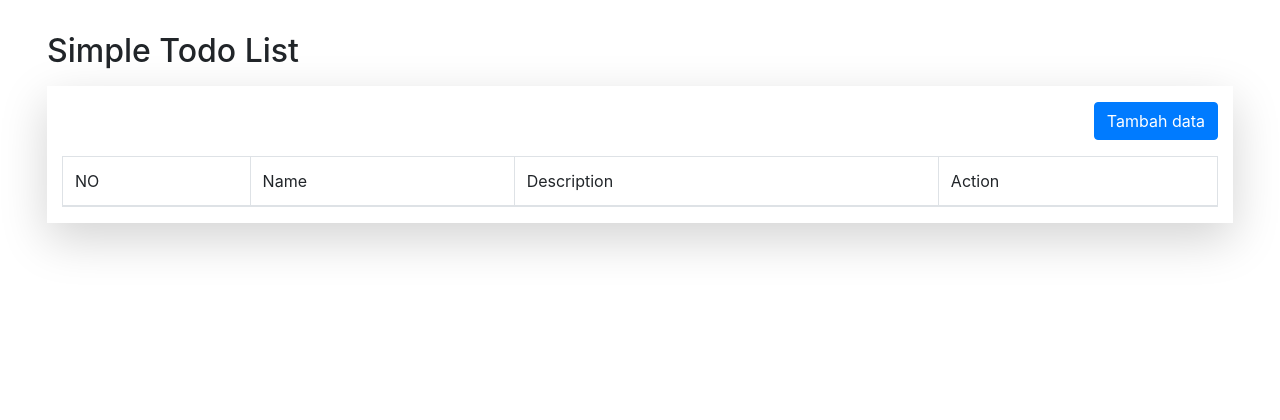
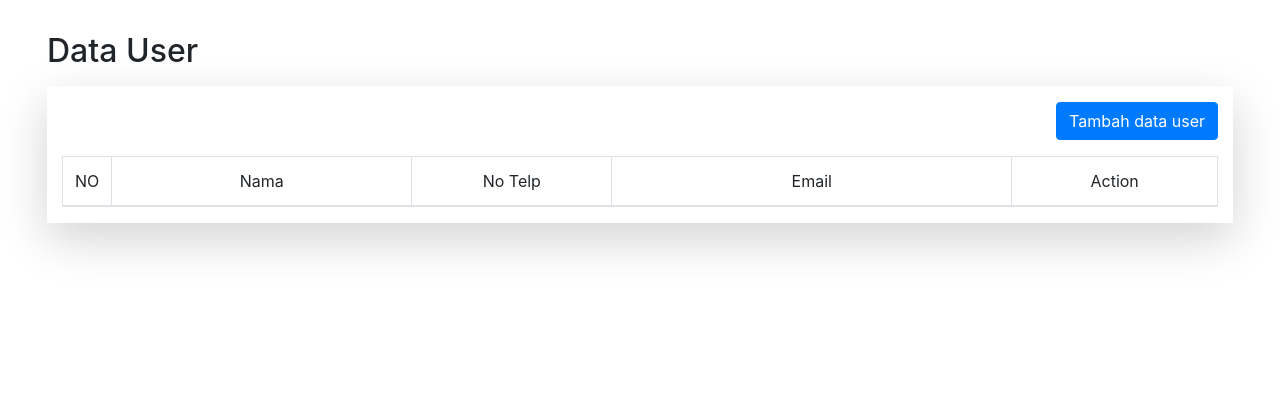
Before and after one commit to agusprasetyo30/print-impelemnation-example, a PHP site: page / in a window 1280 px wide. Shown: the top 420 px of the page. Run offline with PHP 8.4, Linux system fonts and the light colour scheme; data that the repository does not hold is empty.

Commit message:
Finish task

```diff
--- a/css/style.css
+++ b/css/style.css
@@ -11,8 +11,8 @@
    position: absolute;
    bottom: 0;
    width: 100%;
-   /* height: 2.5rem;            Footer height */
    padding: 10px;
    background: #e74c3c;
    color: white;
+   /* height: 2.5rem;            Footer height */
  }
--- a/function.php
+++ b/function.php
@@ -13,29 +13,33 @@
       return $rows;
   }
 
-  function addTodo($data)
+  function addUser($data)
   {
     global $koneksi;
 
     $name = htmlspecialchars($data['name']);
-    $description = htmlspecialchars($data['description']);
+    $telepon = htmlspecialchars($data['telepon']);
+    $email = htmlspecialchars($data['email']);
 
-    $query = "INSERT INTO todo VALUES (NULL, '$name', '$description') ";
+    $query = "INSERT INTO user VALUES (NULL, '$name', '$telepon', '$email') ";
     mysqli_query($koneksi, $query);
 
     return mysqli_affected_rows($koneksi);
   }
 
-  function editTodo($data, $id)
+  function editUser($data, $id)
   {
     global $koneksi;
 
-    $name = htmlspecialchars($data['name']);
-    $description = htmlspecialchars($data['description']);
+    $nama = htmlspecialchars($data['name']);
+    $telepon = htmlspecialchars($data['telepon']);
+    $email = htmlspecialchars($data['email']);
 
-    $query = "UPDATE todo SET
-            name = '$name',
-            description = '$description'
+    $query = "UPDATE user SET
+            nama = '$nama',
+            telp = '$telepon',
+            email = '$email'
+
             WHERE id = '$id'";
 
     mysqli_query($koneksi, $query);
@@ -43,11 +47,11 @@
     return mysqli_affected_rows($koneksi);
   }
 
-  function deleteTodo($id)
+  function deleteUser($id)
   {
       global $koneksi;
 
-      $query = "DELETE FROM todo WHERE id = '$id'";
+      $query = "DELETE FROM user WHERE id = '$id'";
 
       mysqli_query($koneksi, $query);
 
--- a/index.php
+++ b/index.php
@@ -1,9 +1,9 @@
 <?php
-   $title = "Simple Todo List";
+   $title = "Data User";
    include "layouts/header.php";
    include "function.php";
 
-   $todoList = query("SELECT * FROM todo");
+   $userList = query("SELECT * FROM user");
 ?>
 
 <div class="row p-3 m-3">
@@ -15,33 +15,35 @@
    <div class="col-md-12 bg-white shadow-lg">
       <div class="row">
          <div class="col-md-12 text-right">
-            <a href="todo-create.php"
-               class="btn btn-primary mt-3 mb-3">Tambah data</a>
+            <a href="user-create.php"
+               class="btn btn-primary mt-3 mb-3">Tambah data user</a>
          </div>
       </div>
       <table class="table table-bordered table-striped table-hover">
-         <thead>
+         <thead align="center">
             <tr>
-               <td>NO</td>
-               <td>Name</td>
-               <td>Description</td>
+               <td width=5>NO</td>
+               <td style="width: 300px">Nama</td>
+               <td style="width: 200px">No Telp</td>
+               <td style="width: 400px">Email</td>
                <td>Action</td>
             </tr>
          </thead>
-         <tbody>
+         <tbody align="center">
             <?php
                $i = 1;
-               foreach ($todoList as $data) {
+               foreach ($userList as $data) {
             ?>
             <tr>
                <td><?= $i++ ?>.</td>
-               <td><?= $data['name'] ?></td>
-               <td><?= $data['description'] ?></td>
+               <td><?= $data['nama'] ?></td>
+               <td><?= $data['telp'] ?></td>
+               <td><?= $data['email'] ?></td>
                <td>
-                  <a href="todo-edit.php?id=<?= $data['id'] ?>"
+                  <a href="user-edit.php?id=<?= $data['id'] ?>"
                      class="btn btn-warning btn-sm">Edit</a>
-                  <a href="todo-delete.php?id=<?= $data['id'] ?>"
-                     onclick="return confirm('Apakah anda ingin menghapus todo ini ?')"
+                  <a href="user-delete.php?id=<?= $data['id'] ?>"
+                     onclick="return confirm('Apakah anda ingin menghapus user ini ?')"
                      class="btn btn-danger btn-sm">Delete</a>
                </td>
             </tr>
--- a/koneksi/koneksi.php
+++ b/koneksi/koneksi.php
@@ -2,7 +2,7 @@
    $hostname = "localhost";
    $username = "root";
    $password = "gokpras123";
-   $db_name = "todolist-example";
+   $db_name = "sertifikasi-bnsp";
 
    $koneksi = mysqli_connect($hostname, $username, $password, $db_name) or trigger_error(mysqli_error($koneksi), E_USER_NOTICE);
 ?>
--- a/todo-delete.php
+++ b/user-delete.php
@@ -2,11 +2,11 @@
     include "function.php";
     $id = $_GET['id'];
 
-    if (deleteTodo($id) > 0) {
+    if (deleteUser($id) > 0) {
         echo "
             <script>
-                alert('Delete todo successfully!');
-                document.location.href = 'index.php';
+                alert('Delete user successfully!');
+                document.location.href = './';
             </script>
         ";
     } else {
```
Also changed, not shown: user-create.php (renamed from todo-create.php, +23 -10 lines), user-edit.php (renamed from todo-edit.php, +27 -12 lines).
